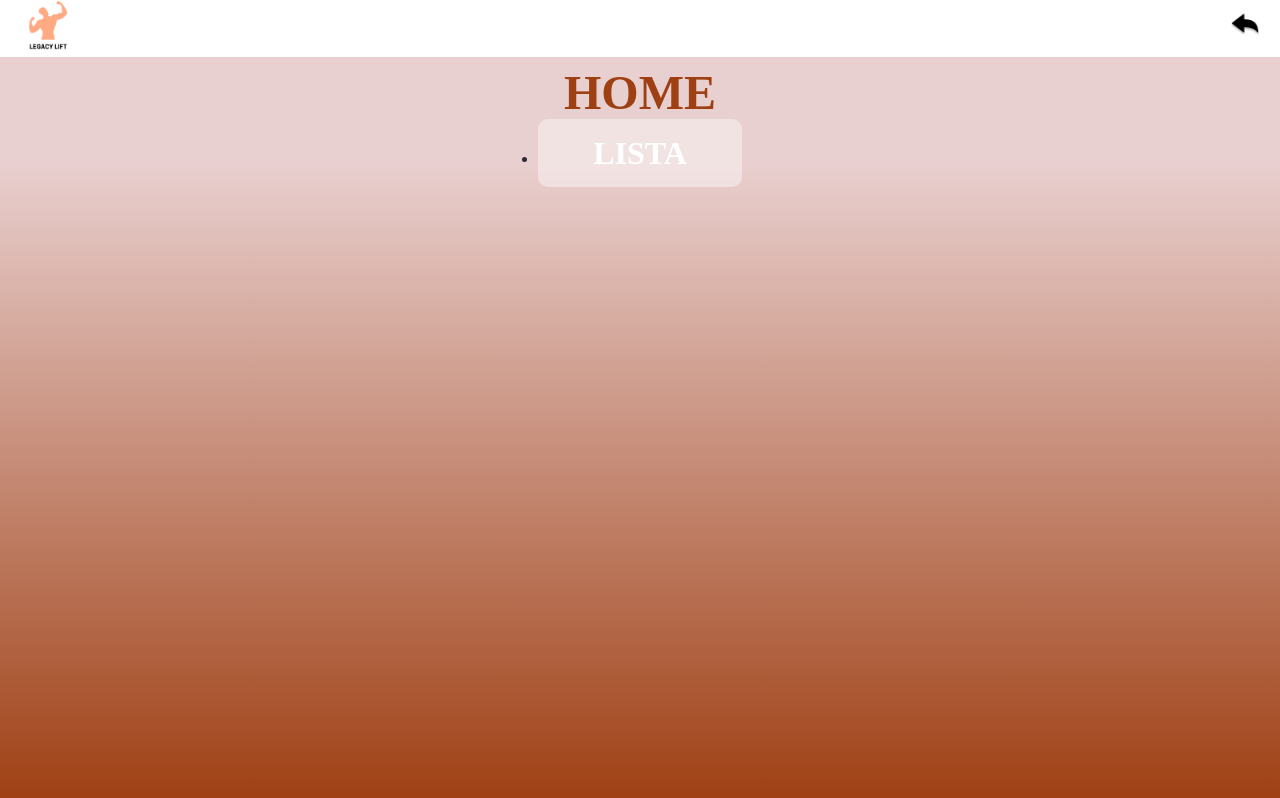
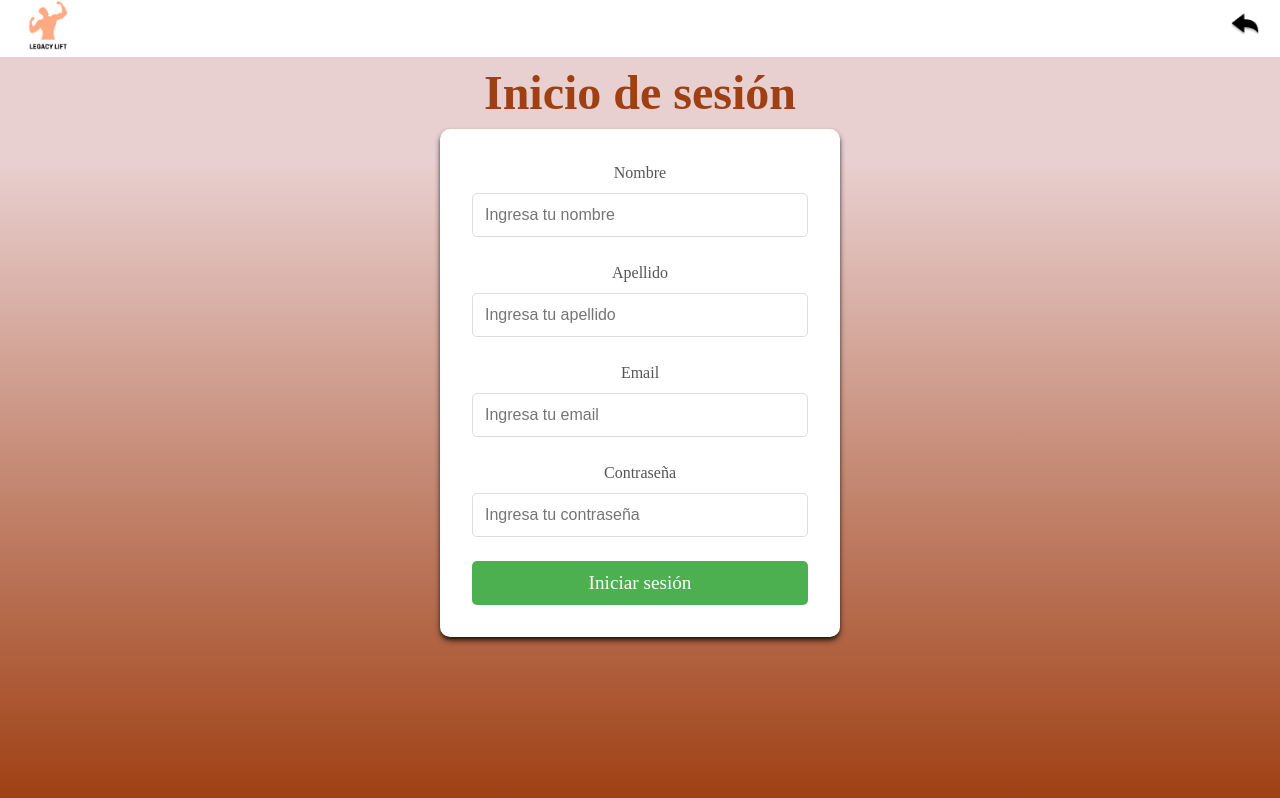
Before and after one commit to DemiGarf/LegacyFit, a React (Vite) app: page / in a window 1280 px wide. Built offline with nearby package versions, Linux system fonts and the light colour scheme.

Commit message:
INICIO DE SESION

```diff
--- a/src/App.css
+++ b/src/App.css
@@ -9,17 +9,17 @@ html, body, #root {
   width: 100%;
 }
 
-.home{
+.home {
   width: 1080px;
   display: flex;
   align-items: center;
   justify-content: center;
   flex-direction: column;
+  position: relative; /* Aseguramos que el contenido pueda ser ajustado sin mover otros elementos */
 }
 
-.hometext{
+.hometext {
   width: 1080px;
-
 }
 
 .main-title {
@@ -39,14 +39,23 @@ html, body, #root {
   font-size: 3em;
   color: #9F4014;
   text-align: center;
-
 }
 
+.sombra-1 {
+  box-shadow: 0 1px 2px 0 rgb(0 0 0 / 0.5);
+}
 
-.sombra-1 {box-shadow: 0 1px 2px 0 rgb(0 0 0 / 0.5);}
-.sombra-2{ box-shadow: 0 1px 3px 0 rgb(0 0 0 / 0.8), 0 1px 2px -1px rgb(0 0 0 / 0.8);}
-.sombra-3{ box-shadow: 0 4px 6px -1px rgb(0 0 0 / 0.8), 0 2px 4px -2px rgb(0 0 0 / 0.8);}
-.sombra-4{ box-shadow: 0 10px 15px -3px rgb(0 0 0 / 0.8), 0 4px 6px -4px rgb(0 0 0 / 0.8);}
+.sombra-2 {
+  box-shadow: 0 1px 3px 0 rgb(0 0 0 / 0.8), 0 1px 2px -1px rgb(0 0 0 / 0.8);
+}
+
+.sombra-3 {
+  box-shadow: 0 4px 6px -1px rgb(0 0 0 / 0.8), 0 2px 4px -2px rgb(0 0 0 / 0.8);
+}
+
+.sombra-4 {
+  box-shadow: 0 10px 15px -3px rgb(0 0 0 / 0.8), 0 4px 6px -4px rgb(0 0 0 / 0.8);
+}
 
 .App {
   font-family: 'Poppins';
@@ -70,21 +79,18 @@ html, body, #root {
   font-size: 16px;
 }
 
-
 .footer-section {
   width: 50%;
-  text-align:center;
+  text-align: center;
 }
 
-.guardar-button{
+.guardar-button {
   margin-top: -8000px;
   margin-left: -330px;
 }
 
-
-
 .footer-button {
-  background-color: rgba(255,255,255, 0.4);
+  background-color: rgba(255, 255, 255, 0.4);
   color: white;
   border: none;
   padding: 10px 20px;
@@ -95,27 +101,22 @@ html, body, #root {
   font-size: 2em;
   border-radius: 10px;
   font-weight: bold;
-
 }
 
-
 .footer-button:hover {
-  background-color: rgba(255,255,255, 0.2);
+  background-color: rgba(255, 255, 255, 0.2);
 }
 
-
-.arrow-button{
+.arrow-button {
   background-color: transparent;
 }
-
 
 .modal-content {
   margin-top: 12px;
   border-radius: 10px;
-  background-color: rgba(255,255,255, 0.4);
+  background-color: rgba(255, 255, 255, 0.4);
   padding: 19px 10px;
 }
-
 
 .informacion-container {
   position: absolute;
@@ -124,10 +125,7 @@ html, body, #root {
   margin-right: 20px;
   text-align: right;
   right: 250px;
-
   margin-bottom: 250px;
-
-
 }
 
 .guardar-button {
@@ -149,19 +147,18 @@ html, body, #root {
 
 .guardar-button:hover {
   background-color: rgba(255, 255, 255, 0.2);
-
 }
 
 .App-content {
-  flex-grow:1;
+  flex-grow: 1;
 }
+
 main.App-content > div {
   height: 100%;
   width: 100%;
 }
 
-
-/*********EJERCICIO*************/
+/* ---------- EJERCICIO ---------- */
 .ejercicio-footer {
   display: flex;
   justify-content: space-around;
@@ -170,7 +167,6 @@ main.App-content > div {
   bottom: 0;
   position: absolute;
 }
-
 
 #ejercicio {
   flex: 1;
@@ -181,7 +177,7 @@ main.App-content > div {
   padding: 20px;
 }
 
-/*********EJERCICIO LISTA*************/
+/* ---------- EJERCICIO LISTA ---------- */
 #ejerciciolista {
   text-align: center;
 }
@@ -190,15 +186,14 @@ main.App-content > div {
   background-color: #FFFFFF;
   margin: 1em 3em;
   padding: 1em 0;
-
   border-radius: 50px;
   font-size: 1em;
   font-weight: bold;
   color: #000;
 }
 
-.ejercicio-button{
-    background-color: rgba(255,255,255, 0.4);
+.ejercicio-button {
+  background-color: rgba(255, 255, 255, 0.4);
   color: white;
   border: none;
   padding: 10px 20px;
@@ -211,9 +206,9 @@ main.App-content > div {
   font-weight: bold;
 }
 
-.lista-button{
+.lista-button {
   margin-bottom: 20px;
-  background-color: rgba(255,255,255, 0.4);
+  background-color: rgba(255, 255, 255, 0.4);
   color: white;
   border: none;
   padding: 10px 20px;
@@ -225,3 +220,60 @@ main.App-content > div {
   border-radius: 10px;
   font-weight: bold;
 }
+
+/* ----------- LOGIN FORM ----------- */
+.login-container {
+  background-color: white;
+  padding: 2rem;
+  border-radius: 10px;
+  box-shadow: 0 4px 6px -1px rgb(0 0 0 / 0.8), 0 2px 4px -2px rgb(0 0 0 / 0.8);
+  width: 100%;
+  max-width: 400px;
+  text-align: center;
+}
+
+.login-form {
+  display: flex;
+  flex-direction: column;
+}
+
+.form-group {
+  margin-bottom: 1.5rem;
+}
+
+label {
+  font-size: 1rem;
+  color: #555;
+  margin-bottom: 0.5rem;
+  display: block;
+}
+
+input {
+  width: 100%;
+  padding: 0.75rem;
+  border: 1px solid #ddd;
+  border-radius: 5px;
+  font-size: 1rem;
+  box-sizing: border-box;
+  transition: border-color 0.3s ease;
+}
+
+input:focus {
+  border-color: #9F4014;
+  outline: none;
+}
+
+.submit-button {
+  background-color: #4CAF50;
+  color: white;
+  padding: 0.7rem;
+  font-size: 1.2rem;
+  border: none;
+  border-radius: 5px;
+  cursor: pointer;
+  transition: background-color 0.3s ease;
+}
+
+.submit-button:hover {
+  background-color: #45a049;
+}
--- a/src/components/Home.tsx
+++ b/src/components/Home.tsx
@@ -1,17 +1,30 @@
-// Pantalla1.tsx
 import React from 'react';
 import "../App.css"
 
 const Home: React.FC = () => {
     return (
         <div className="home">
-            <div>
-                <h2 className="main-title">HOME</h2>
-            </div>
-            <div>
-                <ul>
-                    <li><a href="/lista" className="lista-button">LISTA</a></li>
-                </ul>
+            <h2 className="main-title">Inicio de sesión</h2> {/* Título fuera del contenedor del formulario */}
+            <div className="login-container">
+                <form className="login-form">
+                    <div className="form-group">
+                        <label htmlFor="nombre">Nombre</label>
+                        <input type="text" id="nombre" placeholder="Ingresa tu nombre" />
+                    </div>
+                    <div className="form-group">
+                        <label htmlFor="apellido">Apellido</label>
+                        <input type="text" id="apellido" placeholder="Ingresa tu apellido" />
+                    </div>
+                    <div className="form-group">
+                        <label htmlFor="email">Email</label>
+                        <input type="email" id="email" placeholder="Ingresa tu email" />
+                    </div>
+                    <div className="form-group">
+                        <label htmlFor="password">Contraseña</label>
+                        <input type="password" id="password" placeholder="Ingresa tu contraseña" />
+                    </div>
+                    <button type="submit" className="submit-button">Iniciar sesión</button>
+                </form>
             </div>
         </div>
     );
```
Lines whose indentation alone changed are shown as unchanged.
